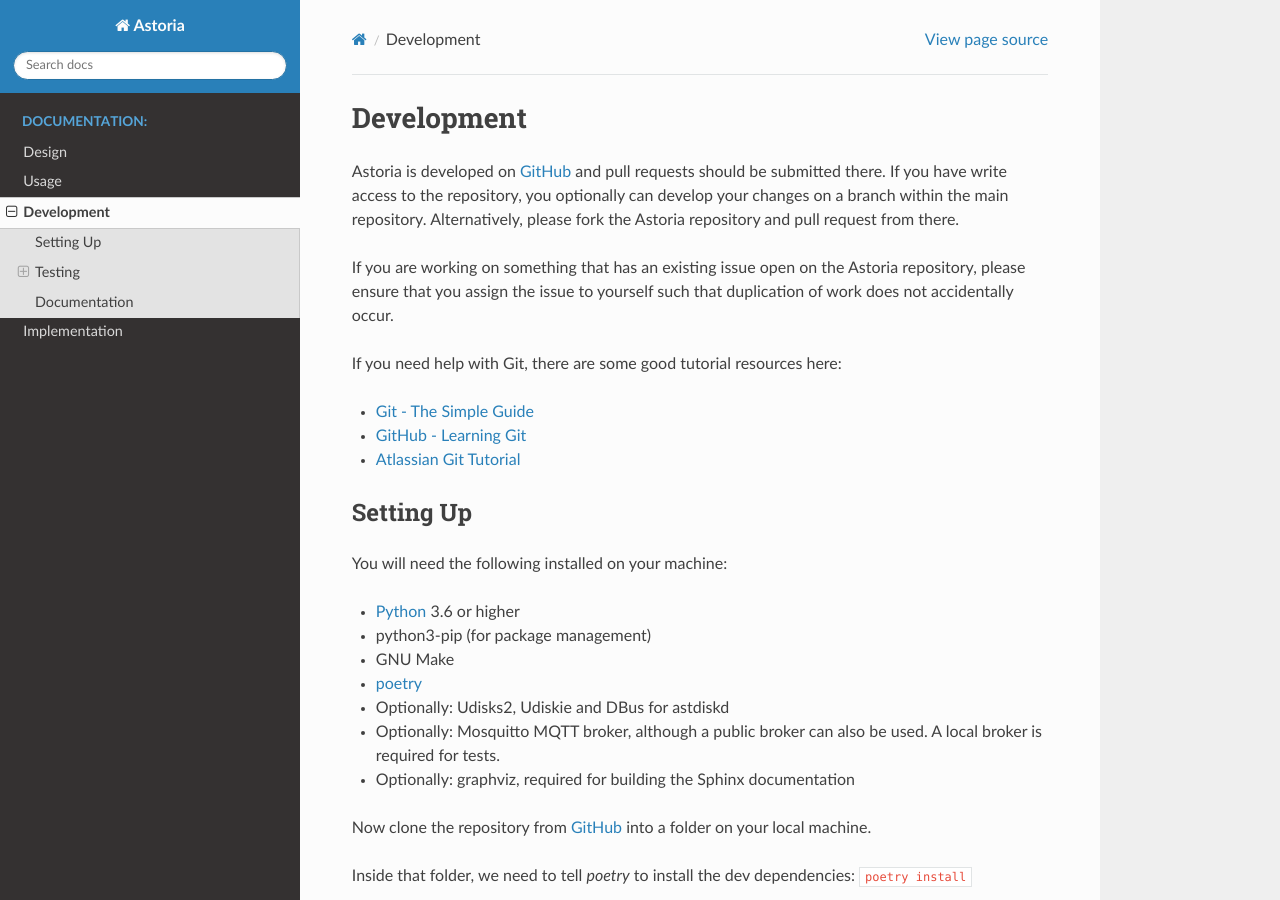
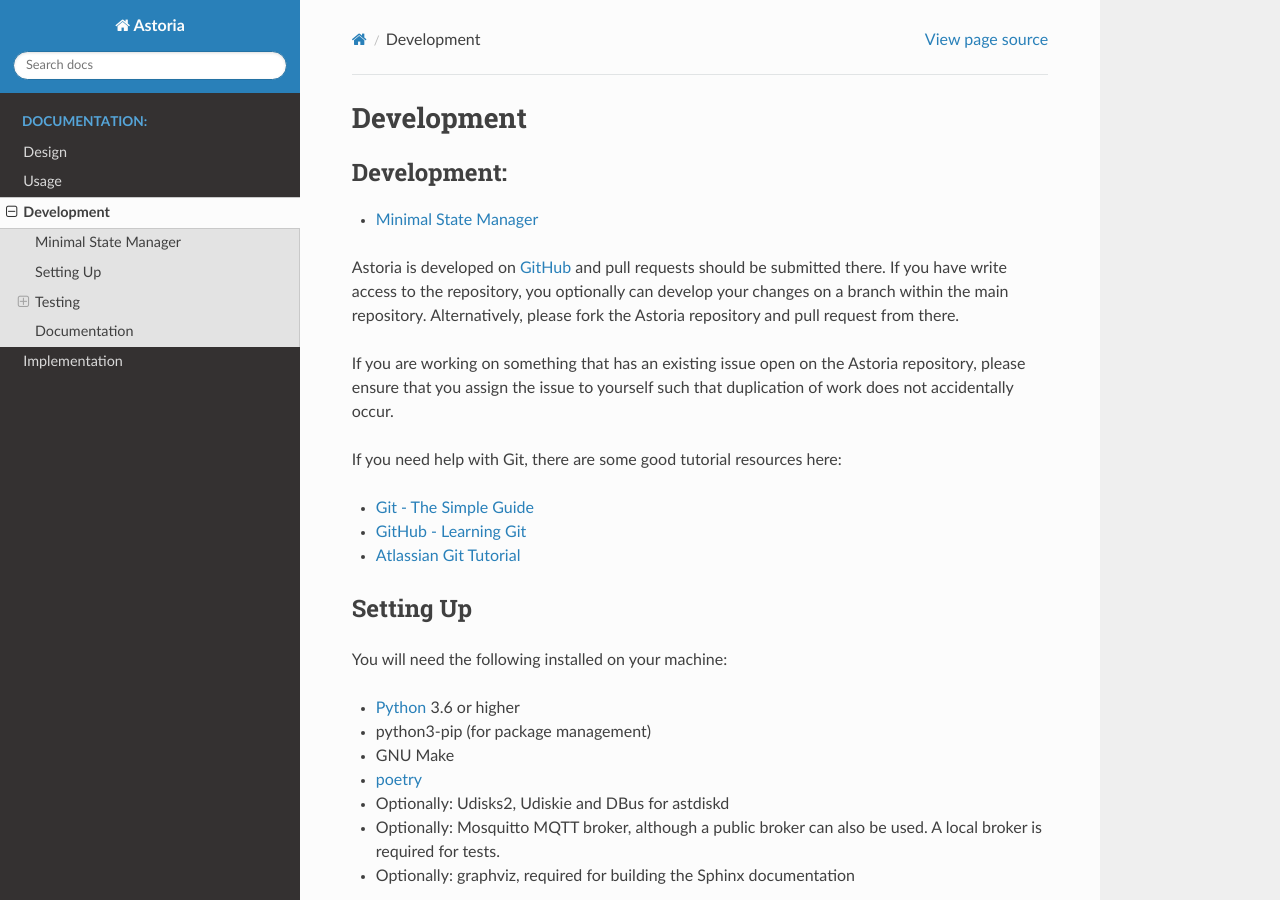
Before and after one commit to srobo/astoria, a Sphinx documentation site: the page built from docs/development/index.rst, in a window 1280 px wide and 900 px high. Built offline with Sphinx 7.4.7 and the Read the Docs theme 2.0.0, drawn with Linux system fonts in a browser that asks for light colours.

```diff
--- a/docs/development/index.rst
+++ b/docs/development/index.rst
@@ -1,5 +1,11 @@
 Development
 ===========
+
+.. toctree::
+   :maxdepth: 1
+   :caption: Development:
+
+   manager
 
 Astoria is developed on GitHub_ and pull requests should be submitted there. If you have write access to the repository,
 you optionally can develop your changes on a branch within the main repository. Alternatively, please fork the Astoria
--- /dev/null
+++ b/docs/development/manager.rst
@@ -0,0 +1,5 @@
+Minimal State Manager
+=====================
+
+.. literalinclude:: ../_code/asttestd.py
+  :language: Python
```
Also changed, not shown: docs/index.rst (line endings or trailing spaces).
